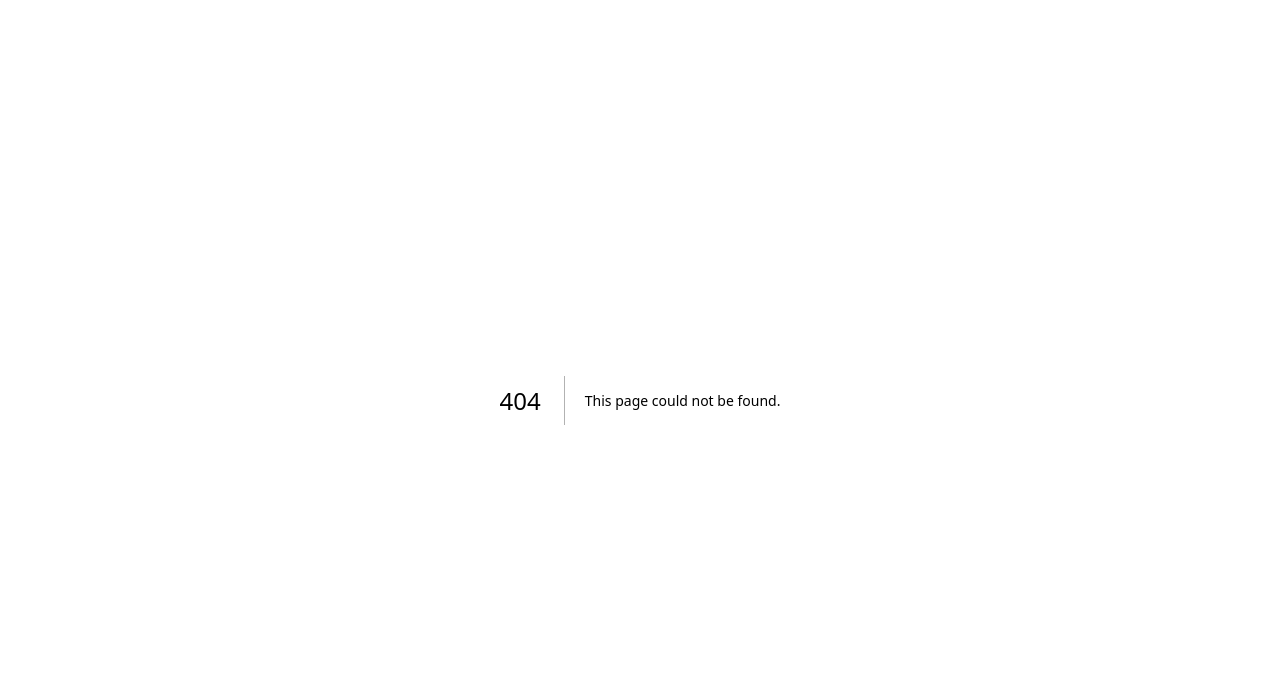
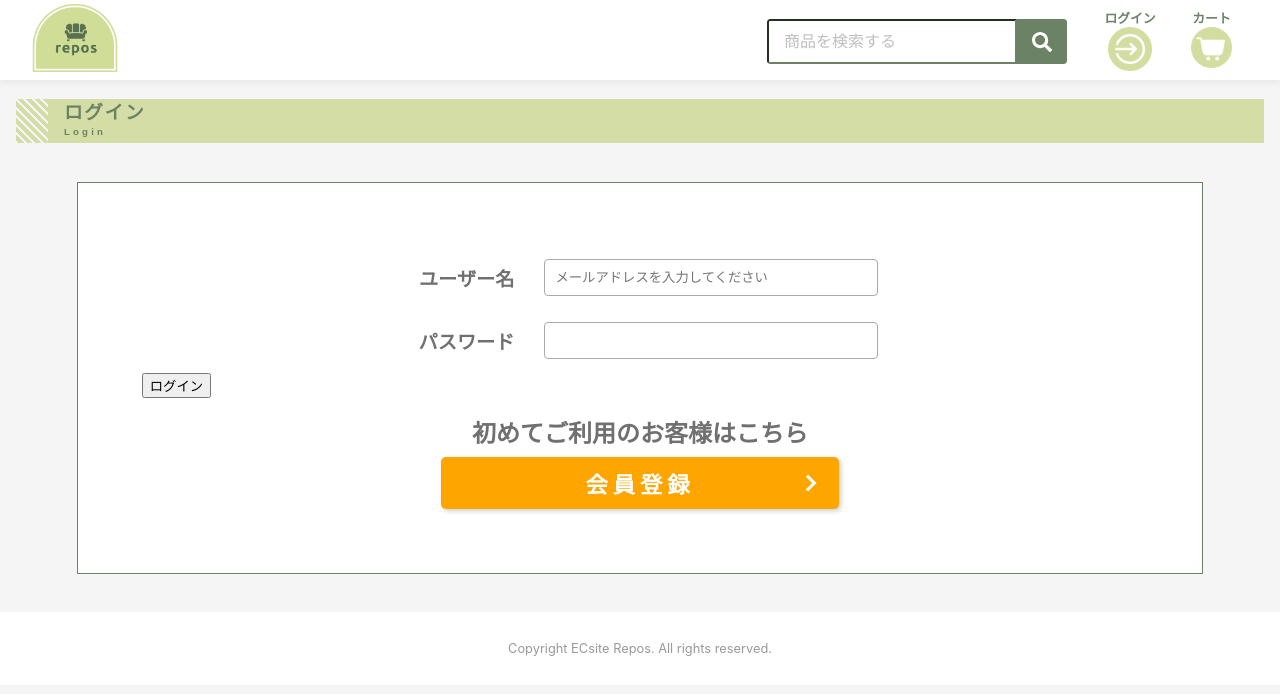
Before and after one commit to SakihoO/ecsite-repos, a Next.js app in the folder frontend/: page /member/login in a window 1280 px wide. Before the commit this address had no page. Shown: the top 694 px of the page. Built offline with nearby package versions, Linux system fonts and the light colour scheme.

Commit message:
ログイン機能、ログイン成功でヘッダーのログイン/ログアウトアイコン・挙動を切り替える

```diff
--- /dev/null
+++ b/frontend/components/Form/Login.tsx
@@ -0,0 +1,86 @@
+import { useState } from "react";
+import styles from "./Logion.module.scss";
+import Button from "../Button/Button";
+
+const Login = () => {
+    const [user_name, setUser_name] = useState('');
+    const [password, setPassword] = useState('');
+    const [loginMessage, setLoginMessage] = useState('');
+    const [errorMessage, setErrorMessage] = useState('');
+
+    const handleSubmit = async(e) => {
+        e.preventDefault();
+
+        try {
+            // ユーザー認証関連の機能を呼び出してログインの処理を行う
+            const response = await fetch('/api/login', {
+                method: 'POST',
+                headers: {
+                    'Content-Type': 'application/json',
+                },
+                body: JSON.stringify({ user_name, password }),
+            });
+
+            if (response.ok) {
+                // ログイン成功時の処理
+                console.log('ログインに成功しました。')
+                setLoginMessage('ログインに成功しました。トップページに遷移します。');
+                setErrorMessage(''); // ログイン成功時にはエラーメッセージを空にする
+                setTimeout(() => {
+                    sessionStorage.setItem("isLoggedIn", "true"); // ログイン成功をセッションストレージに保存
+                    window.location.href = '/'; // トップページに遷移する
+                }, 3000); // 3秒後に遷移
+
+            } else {
+                // ログイン失敗時の処理
+                console.error('ログインに失敗しました。')
+                setErrorMessage('ログインに失敗しました。ユーザー名またはパスワードが正しくありません。')
+            }
+        } catch (error) {
+            // エラーハンドリング
+            console.error('ログイン時にエラーが発生しました:', error);
+        }
+    };
+
+    return (
+        <div className={styles.body}>
+            {loginMessage && <div className={styles.loginSuccess}>{loginMessage}</div>}
+            {errorMessage && <div className={styles.loginFail}>{errorMessage}</div>}
+            <form onSubmit={handleSubmit}>
+                <div className={styles.section}>
+                    <div className={styles.title}><label htmlFor="user_name">ユーザー名</label></div>
+                    <div className={styles.box}>
+                        <input
+                            id="user_name"
+                            type="email"
+                            value={user_name}
+                            onChange={(e) => setUser_name(e.target.value)}
+                            placeholder="メールアドレスを入力してください"
+                        />
+                    </div>
+                </div>
+                <div className={styles.section}>
+                    <div className={styles.title}><label htmlFor="password">パスワード</label></div>
+                    <div className={styles.box}>
+                        <input
+                            id="password"
+                            type="password"
+                            value={password}
+                            onChange={(e) => setPassword(e.target.value)}
+                        />
+                    </div>
+                </div>
+                <button type="submit">ログイン</button>
+
+                <div className={styles.register}>初めてご利用のお客様はこちら</div>
+                <Button
+                    link={'/member/register'}
+                    text={'会員登録'}
+                />
+            </form>
+
+        </div>
+    )
+}
+
+export default Login;
--- /dev/null
+++ b/frontend/components/Form/Logion.module.scss
@@ -0,0 +1,50 @@
+.body {
+    display: block;
+    width: auto;
+    margin: 3vw 6vw;
+    padding: 5vw;
+    background-color: #fff;
+    border: 1px solid #6B8264;
+    font-size: 1.5vw;
+    font-weight: bold;
+    color: #707070;
+}
+.section {
+    display: flex;
+    padding: 1.0vw 1.6vw;
+    align-items: center;
+}
+.title {
+    width: 40%;
+    padding: 0 30px 0 0;
+    text-align: right;
+}
+.box {
+    width: 60%;
+    display: flex;
+    justify-content: space-between;
+}
+.box input {
+    box-sizing: border-box;
+    padding: 10px 0 10px 10px;
+    width: 25em;
+    // margin-right: 16px;
+    outline: none;
+    border: 1px solid #aaa;
+    border-radius: 4px;
+    // color: #707070;
+}
+
+.loginSuccess {
+    text-align: center;
+    font-size: 1.5rem;
+}
+.loginFail {
+    text-align: center;
+    font-size: 1.2rem;
+}
+.register {
+    text-align: center;
+    font-size: 1.5rem;
+    margin: 1rem 0 0.5rem;
+}
--- a/frontend/components/Layout/Header.module.scss
+++ b/frontend/components/Layout/Header.module.scss
@@ -40,6 +40,13 @@
 .iconCart img {
     width: 35%;
 }
+
+.button {
+    background-color: #fff;
+    border: #fff;
+    cursor: pointer;
+}
+
 // 商品検索フォーム
 .searchForm {
     display: flex;
--- a/frontend/components/Layout/Header.tsx
+++ b/frontend/components/Layout/Header.tsx
@@ -2,14 +2,40 @@ import Link from "next/link";
 import styles from "./Header.module.scss";
 import SearchForm from "../Products/SearchForm";
 import SearchResultList from "../Products/SearchResultList";
-import { useState } from "react";
-import { useRouter } from "next/router";
+import { useEffect, useState } from "react";
 import React from "react";
+import router, { useRouter } from "next/router";
 
 const Header = ({ searchQuery }) => {
     const [searchResults, setSearchResults] = useState(null);  // 検索結果の状態を管理する
     const [showSearchResult] = useState(false);  // 検索結果リストを表示するかどうかを制御する
+
+    const [isLoggedIn, setIsLoggedIn] = useState(false); // ログイン状態を管理する
+
     const router = useRouter();
+
+    useEffect(() => {
+        // コンポーネントがマウントされた時に実行されるロジック
+        const checkLoggedIn = () => {
+            const isLoggedInSession = sessionStorage.getItem("isLoggedIn");
+            if (isLoggedInSession === "true") {
+                setIsLoggedIn(true);
+            } else {
+                setIsLoggedIn(false);
+            }
+        };
+        checkLoggedIn(); // マウント時にログイン状態をチェックする
+    }, []);
+
+    const handleLogout = () => {
+        // セッションストレージからログイン状態を削除
+        sessionStorage.removeItem("isLoggedIn");
+        // ログアウト後はログイン状態を更新し、ログインアイコンに切り替える
+        setIsLoggedIn(false);
+        // ログアウト後はトップページに遷移する
+        router.push("/");
+    }
+
 
     const handleSearch = async (searchTerm) => {
         try {
@@ -51,12 +77,25 @@ const Header = ({ searchQuery }) => {
                 {showSearchResult && searchResults &&
                     <SearchResultList results={searchResults} searchQuery={searchQuery} />
                 }
-                <div className={styles.iconLogin}>
-                    <Link href="">
-                        <div className={styles.iconTxt}>ログイン</div>
-                        <img src="/icon/iconLogin.png" />
-                    </Link>
-                </div>
+
+
+                {/* ログイン状態に応じて、ログインアイコンを切り替える */}
+                {isLoggedIn ? (
+                    <div className={styles.iconLogin}>
+                        <button onClick={handleLogout} className={styles.button}>
+                            <div className={styles.iconTxt}>ログアウト</div>
+                            <img src="/icon/iconLogout.png" />
+                        </button>
+                    </div>
+                ) : (
+                    <div className={styles.iconLogin}>
+                        <Link href="/member/login">
+                            <div className={styles.iconTxt}>ログイン</div>
+                            <img src="/icon/iconLogin.png" />
+                        </Link>
+                    </div>
+                )}
+
                 <div className={styles.iconCart}>
                     <Link href="">
                         <div className={styles.iconTxt}>カート</div>
--- /dev/null
+++ b/frontend/pages/api/login.js
@@ -0,0 +1,43 @@
+/* ログイン認証用API */
+import { NextApiRequest, NextApiResponse } from 'next';
+import mysql from 'mysql';
+
+export default async function handler(req, res) {
+    if(req.method !== 'POST') {
+        // メソッドが許可されていない場合は405エラーを返す
+        return res.status(405).end();
+    }
+
+    const { user_name, password } = req.body;
+
+    //MySQL接続情報
+    const connection = mysql.createConnection({
+        host: 'localhost',
+        user: 'sakihookamoto',
+        password: 'int01',
+        database: 'repos_db',
+        port: '3306'
+    });
+
+    // データベースに接続してユーザーを検索する
+    connection.connect();
+    connection.query(
+        `SELECT * FROM mst_user WHERE user_name = ? AND password = ?`,
+        [user_name, password],
+        function (error, result, fields) {
+            if (error) {
+                console.error('ログイン中にエラーが発生しました。:', error);
+                res.status(500).json({ message: 'ログイン中にエラーが発生しました。' });
+            } else {
+                if (result.length > 0) {
+                    //ログイン成功
+                    res.status(200).json({ message: 'ログインに成功しました。' });
+                } else {
+                    // ログイン失敗
+                    res.status(401).json({ message: 'ユーザー名またはパスワードが正しくありません。'});
+                }
+            }
+        }
+    );
+    connection.end();
+}
--- a/frontend/pages/index.tsx
+++ b/frontend/pages/index.tsx
@@ -36,6 +36,7 @@ export default function Home({ allCatData }) {
         sessionStorage.removeItem("formData"); // セッションストレージの値を削除
         router.push("/member/register"); // 会員登録ページへ遷移
     };
+
 
     useEffect(() => {
         const fetchData = async () => {
--- /dev/null
+++ b/frontend/pages/member/login.tsx
@@ -0,0 +1,28 @@
+import Footer from "../../components/Layout/Footer";
+import Header from "../../components/Layout/Header";
+import Title from "../../components/Layout/Title";
+import Layouts from "../../components/Layouts";
+import Login from "../../components/Form/Login";
+import utilStyles from "../../styles/utils.module.scss";
+import Button from "../../components/Button/Button";
+import { useState } from "react";
+import { useRouter } from "next/router";
+
+export default function Page() {
+
+    return (
+        <Layouts>
+        <Header searchQuery={undefined} />
+        <div className={utilStyles.body}>
+            <Title
+                contentTitle={'ログイン'}
+                subTitle={'Login'}
+            />
+            <div className={utilStyles.inner}>
+                <Login />
+            </div>
+        </div>
+        <Footer />
+      </Layouts>
+    )
+};
```
Also changed, not shown: frontend/public/icon/iconLogout.png (added).
